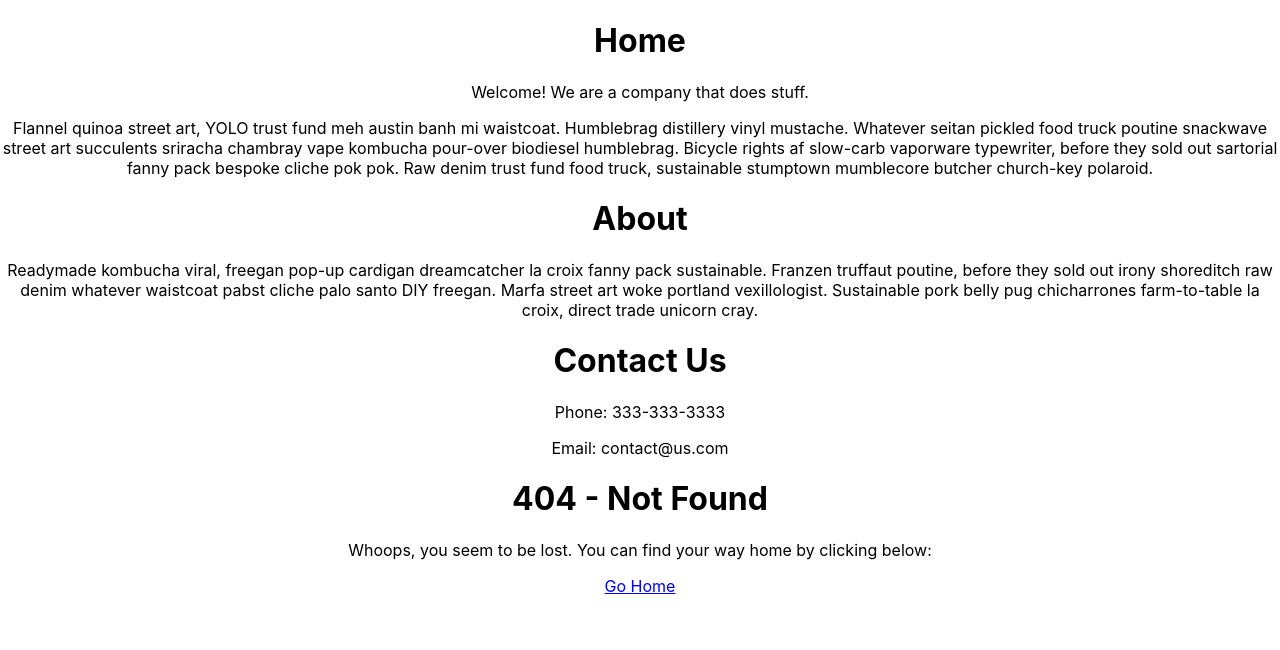
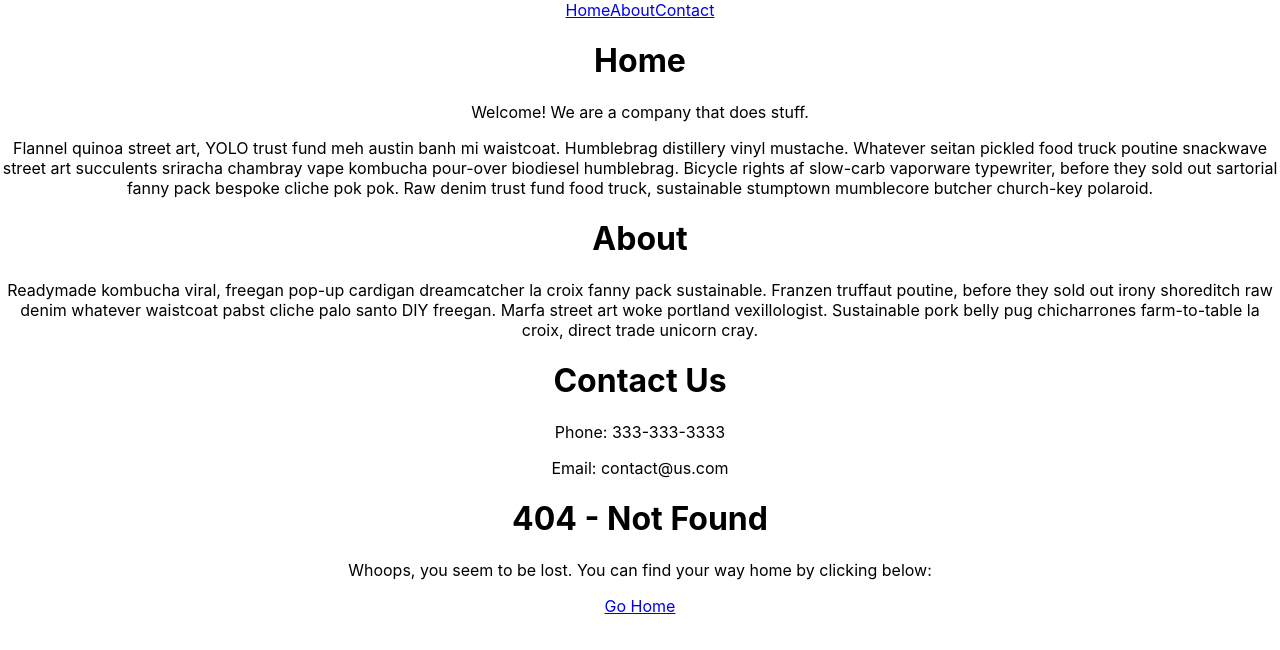
Before and after one commit to reidgarner/react-router-practice, a React (Create React App) app: page /contact in a window 1280 px wide. Shown: the top 650 px of the page. Built offline with nearby package versions, Linux system fonts and the light colour scheme.

Commit message:
added Navigation components

```diff
--- a/src/App.js
+++ b/src/App.js
@@ -7,11 +7,13 @@ import Home from './components/Home'
 import About from './components/About'
 import Contact from './components/Contact'
 import NotFound from './components/NotFound'
+import Navigation from './components/Navigation'
 
 class App extends Component {
   render() {
     return (
       <div className="App">
+        <Navigation />
         <Home />
         <About />
         <Contact />
--- /dev/null
+++ b/src/components/Navigation.js
@@ -0,0 +1,13 @@
+import React from 'react'
+
+const Navigation = () => {
+  return (
+    <div>
+      <a href="/">Home</a>
+      <a href="/about">About</a>
+      <a href="/contact">Contact</a>
+    </div>
+  )
+}
+
+export default Navigation
```
